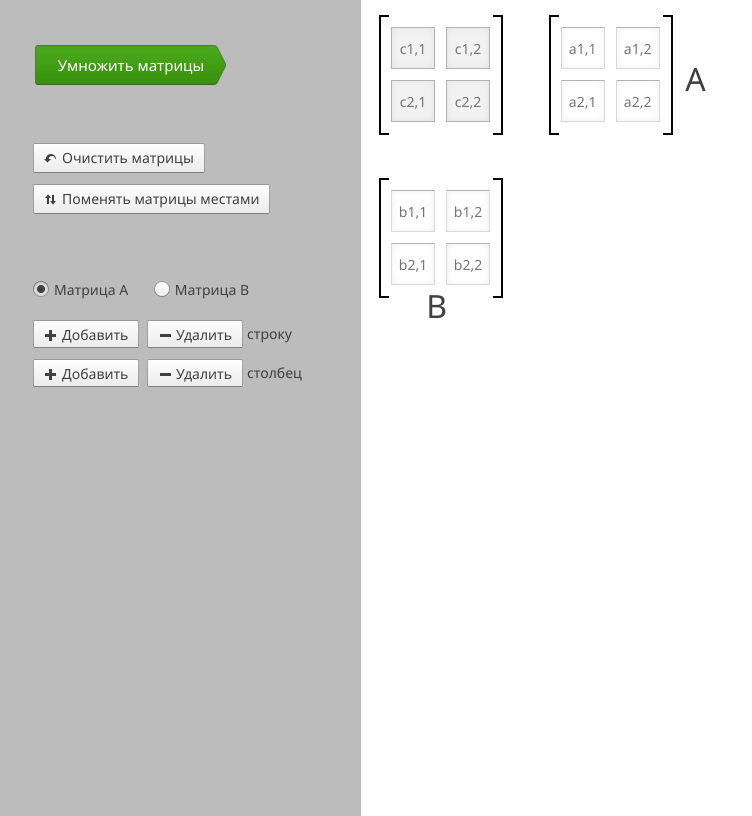
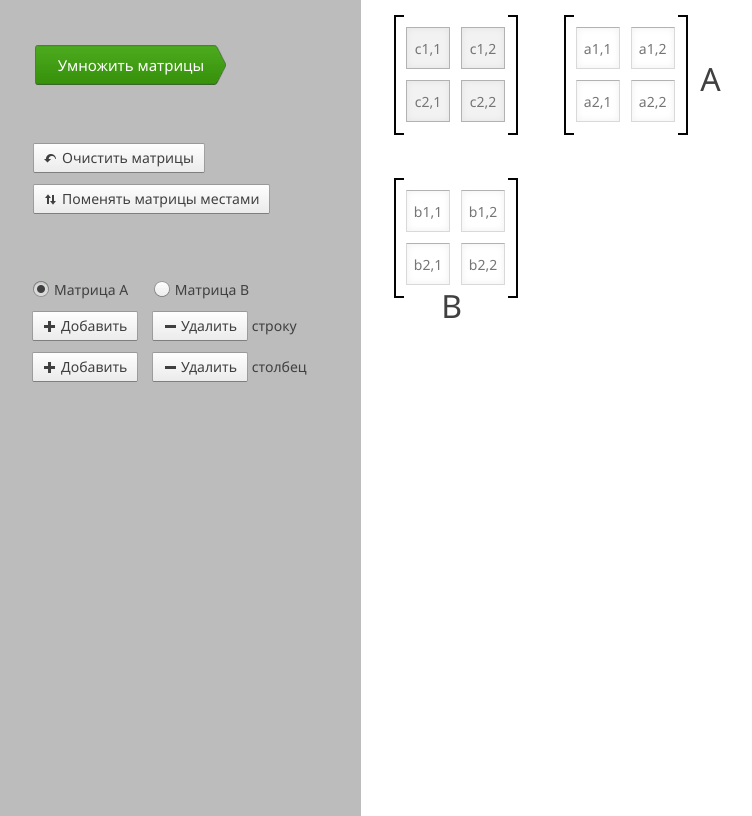
Before and after one commit to LazyukN/HelloWorld, a plain HTML site: page index.htm in a window 1280 px wide. Shown: the whole page, without its empty margins (23-775 px from the left). Drawn offline with Linux system fonts and the light colour scheme.

Commit message:
refactoring CSS Buttons

```diff
--- a/index.htm
+++ b/index.htm
@@ -18,12 +18,14 @@
 			<button  id="MatrixChangePlaces"  ><span class="icon">&#57375</span>Поменять матрицы местами </button>
 			<input type="radio" name="Choice"  hidden id="choiceMatrixA"  checked ><label for="choiceMatrixA">Матрица А</label>
 			<input type="radio" name="Choice" id="choiceMatrixB" ><label for="choiceMatrixB">Матрица B</label>
-			<button id="addRow"><span class="icon">&#57357</span>добавить</button>
-			<button id="addCol"><span class="icon">&#57357</span>добавить</button>
-			<button id="deleteRow"><span class="icon">&#57374</span>удалить</button>
-			<button id="deleteCol"><span class="icon">&#57374</span>удалить</button>
-			<span class="textRow">cтроку</span>
-			<span class="textCol">cтолбец</span>
+			<fieldset id="buttonsAddDel">
+				<button id="addRow"><span class="icon">&#57357</span>добавить</button>
+				<button id="deleteRow"><span class="icon">&#57374</span>удалить</button>
+				<span class="textRow">cтроку</span>
+				<button id="addCol"><span class="icon">&#57357</span>добавить</button>
+				<button id="deleteCol"><span class="icon">&#57374</span>удалить</button>
+				<span class="textCol">cтолбец</span>
+			</fiieldset>
 			<div id="error">
 				Такие матрицы нельзя переможать,</br>так как количество столбцов матрица А</br>не равно количеству строк матрицы В
 			</div>
@@ -32,7 +34,6 @@
 
 	<div class="matrixes">
 		<fieldset id="matrixResult" action="">
-			<!-- кол-во дивов это кол-во строк т.к. див отображается блочно под друг другом , а кол-во инпутов в дивах это количество столбцов так как они флот лэфт и отображаются в строчку -->
 			<div class="rowInMatrixResult">
 				<input type="text" placeholder="c1,1" disabled="disabled">
 				<input type="text" placeholder="c1,2" disabled="disabled">
--- a/main.css
+++ b/main.css
@@ -137,7 +137,7 @@ button[disabled="disabled"]
 
 
 #MatrixChangePlaces{
-	/*height: 30px;*/
+
 	margin:11px 0 0 0;
 	display: block;
 }
@@ -205,56 +205,40 @@ input[type="radio"]:focus + label:before
 }
 
 
-#addRow{
+
+#buttonsAddDel button
+{
 	text-transform: capitalize;
-	/*width: 93px;*/
-	height: 28px;
-	margin:20px 0 0 0;
-	display: block;
+	display:inline-block;
+}
+#addRow,#deleteRow
+{
+	margin-bottom:10px;
+}
+#addRow,#addCol
+{
+	margin-right: 10px;
+}
+
+#buttonsAddDel
+{
+	margin-left: -11px;
 
 }
-#addCol
+#buttonsAddDel span
 {
-	text-transform: capitalize;
-	height: 28px;
-	margin:11px 0 0 0;
+	display:inline-block;
+}
+ .textRow{
 
 
-}
-#deleteRow{
-	text-transform: capitalize;
-	height: 28px;
-	margin-left: 114px;
-	margin-top:-67px;
-	display: block;
-
-
-
-}
-#deleteCol
-{
-	text-transform: capitalize;
-	/*width: 93px;*/
-	height: 28px;
-	margin-left: 114px;
-	margin-top: 11px;
-	display:block;
-
-
-}
-
-.textRow{
-	display:block;
-	width:45px;
-	height:8px;
-	margin:-63px 0 0 214px;
+	line-height: 32px;
 }
 
 .textCol{
-	display:block;
-	width: 45px;
-	height: 8px;
-	margin: 31px 0 0 214px;
+
+
+	line-height: 32px;
 }
 
 
@@ -271,11 +255,15 @@ input[type="radio"]:focus + label:before
 #entryField{
 
 	padding-top: 16px;
-	padding-left: 400px;
+	padding-left: 415px;
 	min-height: 100%;
 	position: relative;
 
 
+}
+.matrixes fieldset
+{
+	margin-right: 40px;
 }
 
 #entryField fieldset{
@@ -284,7 +272,7 @@ input[type="radio"]:focus + label:before
 	border-left:2px solid #040404;
 	border-right:2px solid #040404;
 	padding: 10px 0 0 10px;
-	margin-right: 40px;
+	/*margin-right: 40px;*/
 	margin-bottom:40px;
 	display:inline-block;
 	position:relative;
```
Also changed, not shown: 1 other file.
